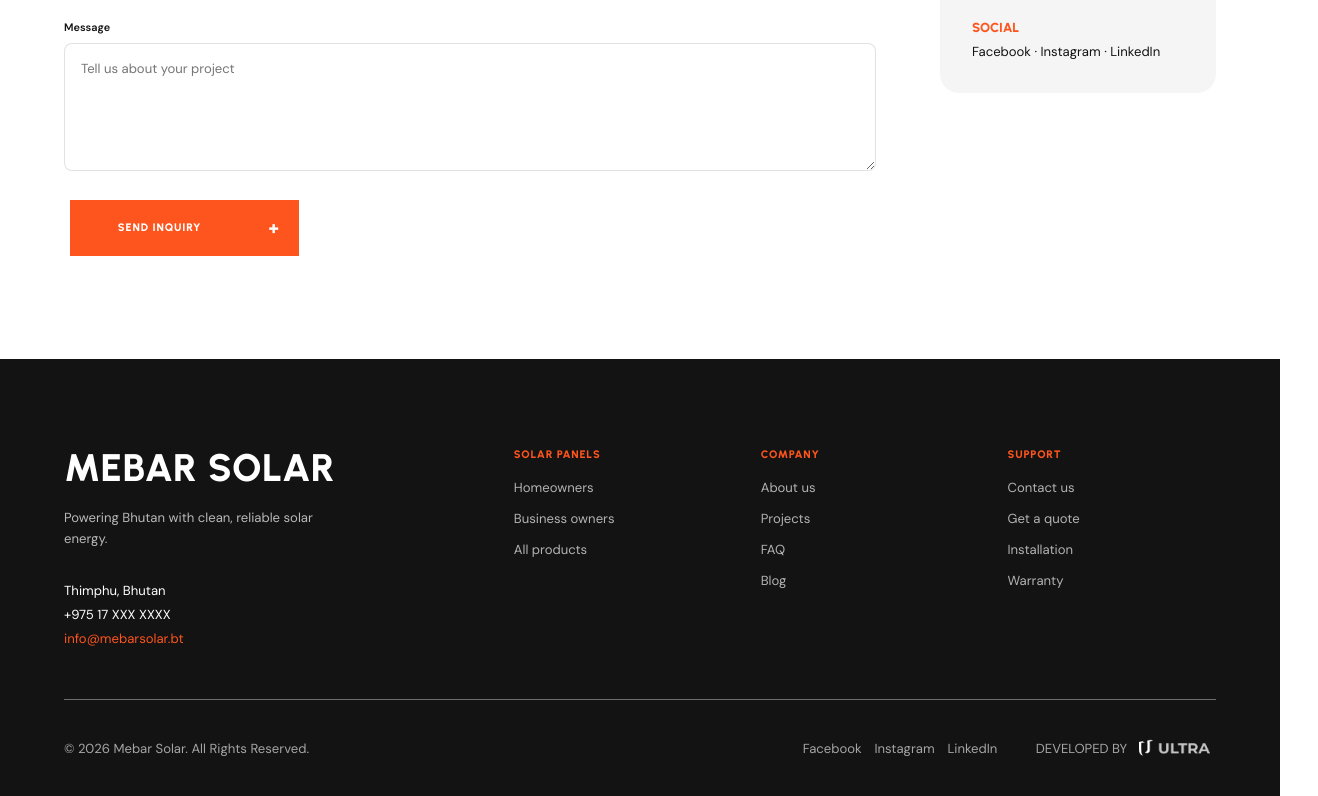
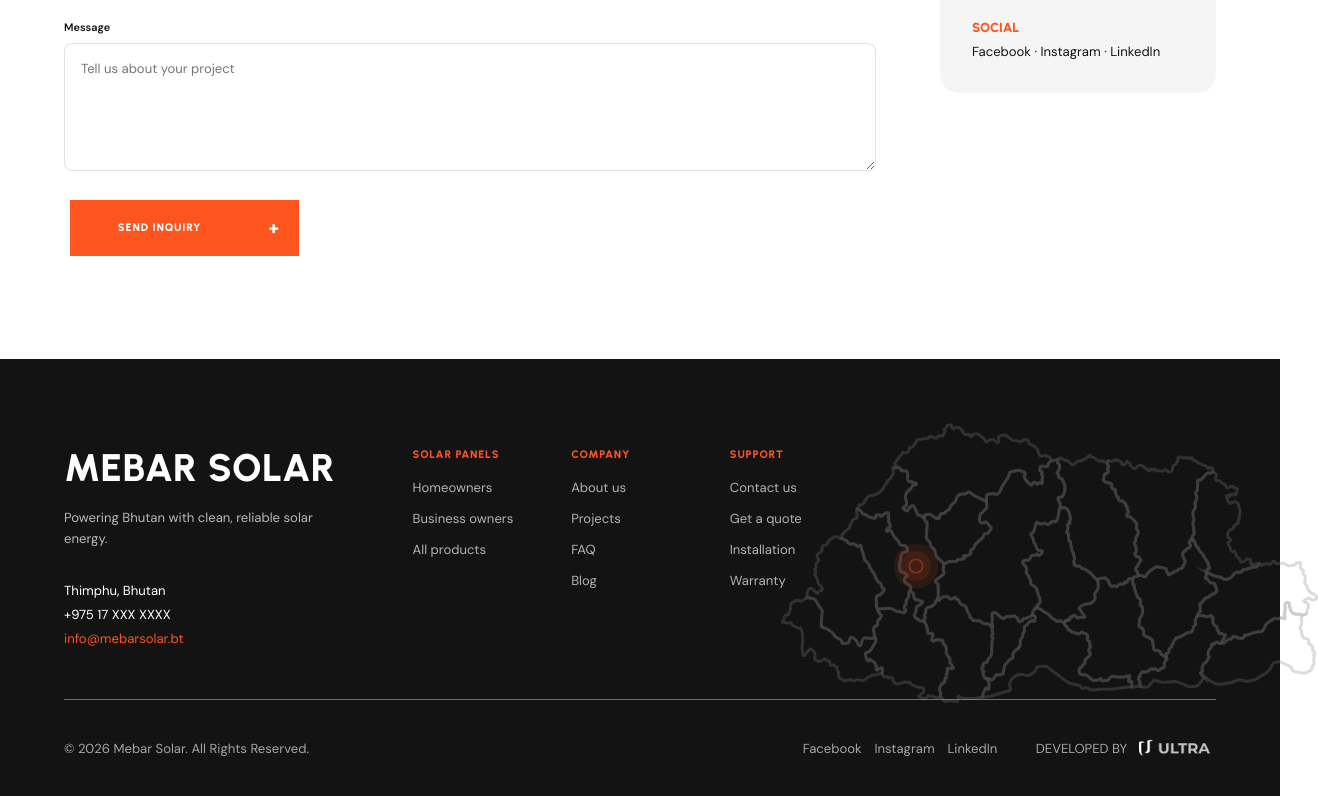
Before and after one commit to UltraRizz/MebarSolar, a React (Create React App) app: page / in a window 1280 px wide. Shown: the part 4788-5584 px from the top of the page, 1318 px wide, since content can reach past the window. Built offline with nearby package versions, Linux system fonts and the light colour scheme.

Commit message:
Refactor code structure for improved readability and maintainability

```diff
--- a/public/index.html
+++ b/public/index.html
@@ -2,13 +2,13 @@
 <html lang="en">
   <head>
     <meta charset="utf-8" />
-    <link rel="icon" href="%PUBLIC_URL%/logo.svg" />
+    <link rel="icon" href="../src/assets/images/home/Logo.png" />
     <meta name="viewport" content="width=device-width, initial-scale=1" />
     <meta
       name="description"
       content="A React website starter with editable global content and theme variables."
     />
-    <link rel="apple-touch-icon" href="%PUBLIC_URL%/logo.svg" />
+    <link rel="apple-touch-icon" href="../src/assets/images/home/Logo.png" />
     <link rel="manifest" href="%PUBLIC_URL%/manifest.json" />
     <title>Mebar Solar</title>
   </head>
--- a/src/components/Footer/Footer.css
+++ b/src/components/Footer/Footer.css
@@ -4,6 +4,7 @@
 }
 
 .footer-shell {
+  position: relative;
   display: grid;
   gap: clamp(2rem, 4vw, 3.5rem);
   padding-block: clamp(4rem, 7vw, 6rem) clamp(1.5rem, 3vw, 2.5rem);
@@ -11,12 +12,17 @@
 
 .footer-top {
   display: grid;
-  grid-template-columns: minmax(14rem, 0.85fr) minmax(22rem, 1.6fr);
+  grid-template-columns:
+    minmax(16rem, 0.85fr)
+    minmax(25rem, 1.25fr)
+    minmax(18rem, 0.9fr);
   align-items: start;
-  gap: clamp(2rem, 6vw, 6rem);
+  gap: clamp(1.5rem, 4vw, 4.5rem);
 }
 
 .footer-brand-block {
+  position: relative;
+  z-index: 1;
   display: grid;
   justify-items: start;
 }
@@ -60,7 +66,31 @@
   color: var(--color-primary);
 }
 
+.footer-map {
+  position: absolute;
+  top: clamp(3rem, 5vw, 4.5rem);
+  right: clamp(-16rem, -8vw, -5rem);
+  display: flex;
+  justify-content: flex-end;
+  align-items: flex-start;
+  width: min(42vw, 42rem);
+  overflow: visible;
+  pointer-events: none;
+  z-index: 0;
+}
+
+.footer-map img {
+  display: block;
+  width: 100%;
+  max-width: none;
+  height: auto;
+  object-fit: contain;
+  opacity: 0.5;
+}
+
 .footer-link-groups {
+  position: relative;
+  z-index: 1;
   display: grid;
   grid-template-columns: repeat(3, minmax(0, 1fr));
   gap: clamp(1.5rem, 3vw, 3rem);
@@ -95,6 +125,8 @@
 }
 
 .footer-bottom {
+  position: relative;
+  z-index: 1;
   display: grid;
   grid-template-columns: minmax(0, 1fr) auto auto;
   align-items: center;
@@ -167,6 +199,10 @@
   .footer-brand-block {
     justify-items: center;
     order: 1;
+  }
+
+  .footer-map {
+    display: none;
   }
 
   .footer-brand-block h2 {
--- a/src/components/Footer/Footer.tsx
+++ b/src/components/Footer/Footer.tsx
@@ -1,6 +1,7 @@
 import React from "react";
 import { Link } from "react-router-dom";
 import ultraLogo from "../../assets/images/Footer/Ultra.png";
+import footerMap from "../../assets/images/Footer/Map.svg";
 import "./Footer.css";
 
 const footerGroups = [
@@ -59,6 +60,10 @@
               </nav>
             ))}
           </div>
+
+          <div className="footer-map" aria-hidden="true">
+            <img src={footerMap} alt="" />
+          </div>
         </div>
 
         <div className="footer-bottom">
```
Also changed, not shown: src/assets/images/Footer/Map.svg (added), src/assets/images/Footer/map.png (deleted).
